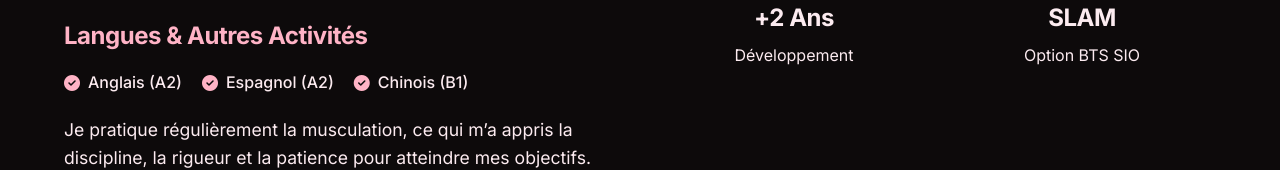
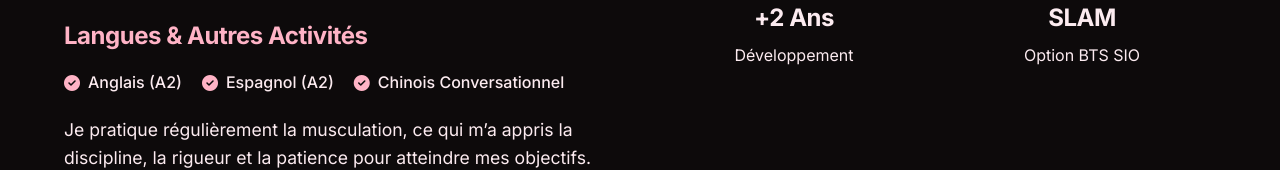
Before and after one commit to Tiago-SIO2/portfolio-, a plain HTML site: page pages/cv.html in a window 1280 px wide. Shown: the part 436-606 px from the top of the page. Drawn offline with Linux system fonts and the light colour scheme.

Commit message:
Update cv.html

```diff
--- a/pages/cv.html
+++ b/pages/cv.html
@@ -57,7 +57,7 @@
                 <ul class="languages-list">
                     <li><i class="fas fa-check-circle"></i> Anglais (A2)</li>
                     <li><i class="fas fa-check-circle"></i> Espagnol (A2)</li>
-                    <li><i class="fas fa-check-circle"></i> Chinois (B1)</li>
+                    <li><i class="fas fa-check-circle"></i> Chinois Conversationnel</li>
                 </ul>
                 <p class="hobbies-text">Je pratique régulièrement la musculation, ce qui m’a appris la discipline, la
                     rigueur et la patience pour atteindre mes objectifs.</p>
```
